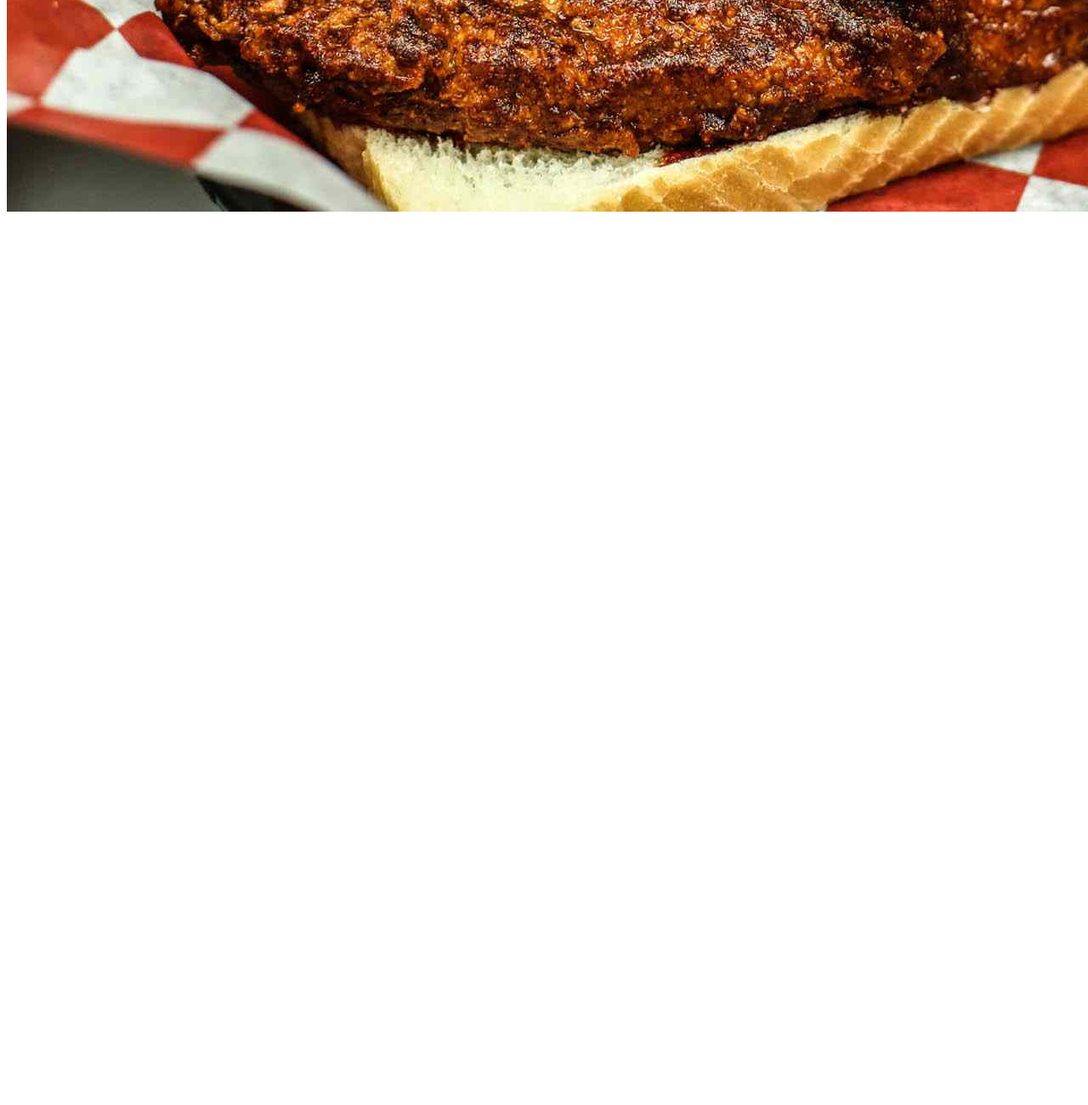
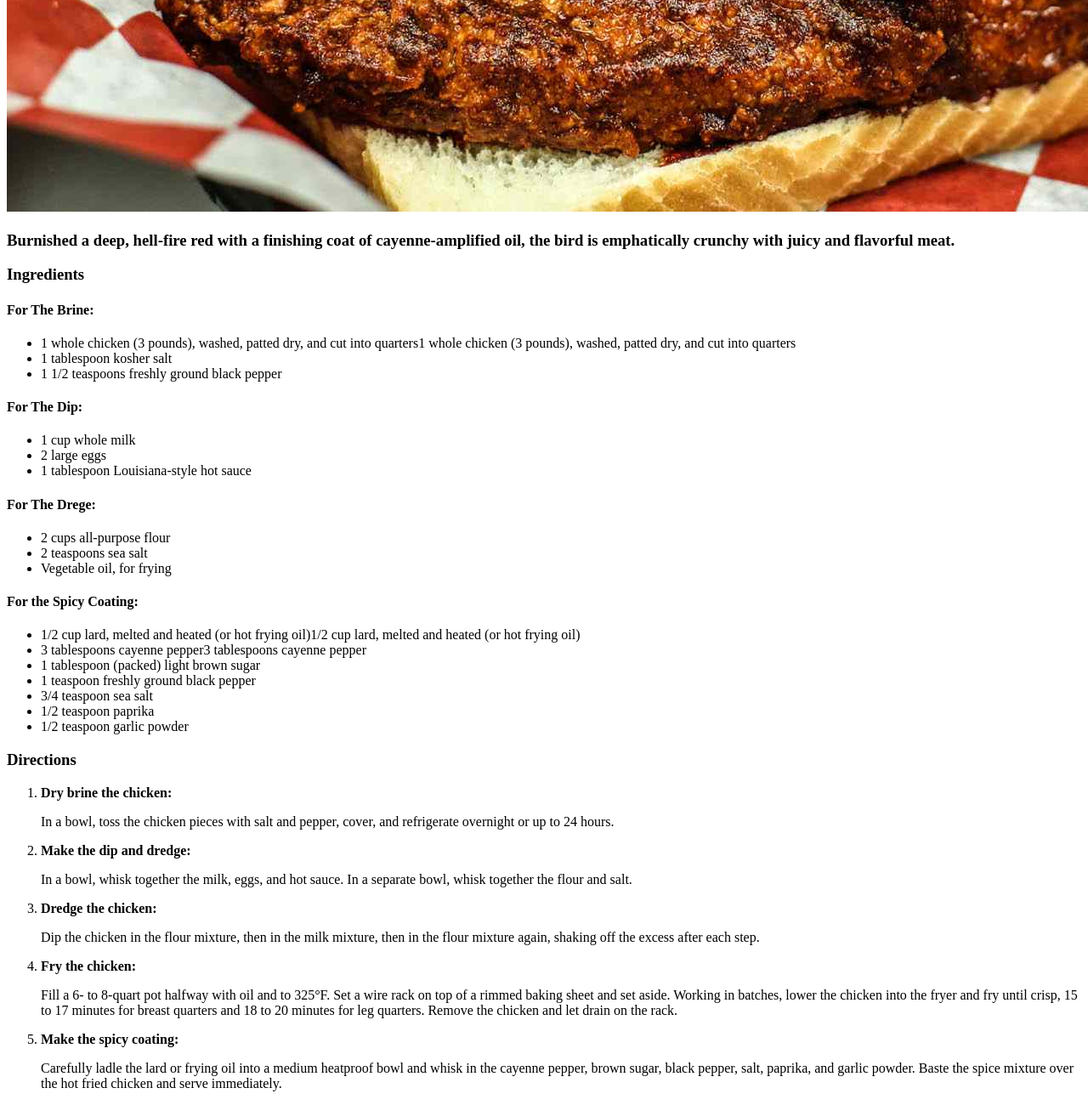
Before and after one commit to aaronmykins/odin-recipes, a plain HTML site: page recipes/hotchicken.html in a window 1280 px wide. Shown: the part 956-2256 px from the top of the page at 85% size. Before the commit the page ends 1217 px from the top, so only its background shows below. Drawn offline with Linux system fonts and the light colour scheme.

Commit message:
Enter complete hot chicken recipe

```diff
--- a/recipes/hotchicken.html
+++ b/recipes/hotchicken.html
@@ -9,5 +9,43 @@
 <body>
     <h1>Hot Chicken</h1>
     <img src="../images/hotchicken.jpg" alt="hot chicken photo">
+    <h3>Burnished a deep, hell-fire red with a finishing coat of cayenne-amplified oil, the bird is emphatically crunchy with juicy and flavorful meat.</h3>
+    <h3>Ingredients</h3>
+    <h4>For The Brine:</h4>
+    <Ul>
+        <li>1 whole chicken (3 pounds), washed, patted dry, and cut into quarters1 whole chicken (3 pounds), washed, patted dry, and cut into quarters</li>
+        <li>1 tablespoon kosher salt</li>
+        <li>1 1/2 teaspoons freshly ground black pepper</li>
+    </Ul>
+    <h4>For The Dip:</h4>
+    <ul>
+        <li>1 cup whole milk</li>
+        <li>2 large eggs</li>
+        <li>1 tablespoon Louisiana-style hot sauce</li>
+    </ul>
+    <h4>For The Drege:</h4>
+    <ul>
+        <li>2 cups all-purpose flour</li>
+        <li>2 teaspoons sea salt</li>
+        <li>Vegetable oil, for frying</li>
+    </ul>
+    <h4>For the Spicy Coating:</h4>
+    <ul>
+        <li>1/2 cup lard, melted and heated (or hot frying oil)1/2 cup lard, melted and heated (or hot frying oil)</li>
+        <li>3 tablespoons cayenne pepper3 tablespoons cayenne pepper</li>
+        <li>1 tablespoon (packed) light brown sugar</li>
+        <li>1 teaspoon freshly ground black pepper</li>
+        <li>3/4 teaspoon sea salt</li>
+        <li>1/2 teaspoon paprika</li>
+        <li>1/2 teaspoon garlic powder</li>
+    </ul>
+    <h3>Directions</h3>
+    <ol>
+        <li><strong>Dry brine the chicken:</strong></li><p>In a bowl, toss the chicken pieces with salt and pepper, cover, and refrigerate overnight or up to 24 hours.</p>
+        <li><strong>Make the dip and dredge:</strong></li><p>In a bowl, whisk together the milk, eggs, and hot sauce. In a separate bowl, whisk together the flour and salt.</p>
+        <li><strong>Dredge the chicken:</strong></li><p>Dip the chicken in the flour mixture, then in the milk mixture, then in the flour mixture again, shaking off the excess after each step.</p>
+        <li><strong>Fry the chicken:</strong></li><p>Fill a 6- to 8-quart pot halfway with oil and to 325°F. Set a wire rack on top of a rimmed baking sheet and set aside. Working in batches, lower the chicken into the fryer and fry until crisp, 15 to 17 minutes for breast quarters and 18 to 20 minutes for leg quarters. Remove the chicken and let drain on the rack.</p>
+        <li><strong>Make the spicy coating:</strong></li><p>Carefully ladle the lard or frying oil into a medium heatproof bowl and whisk in the cayenne pepper, brown sugar, black pepper, salt, paprika, and garlic powder. Baste the spice mixture over the hot fried chicken and serve immediately.</p>
+    </ol>
 </body>
 </html>
```
